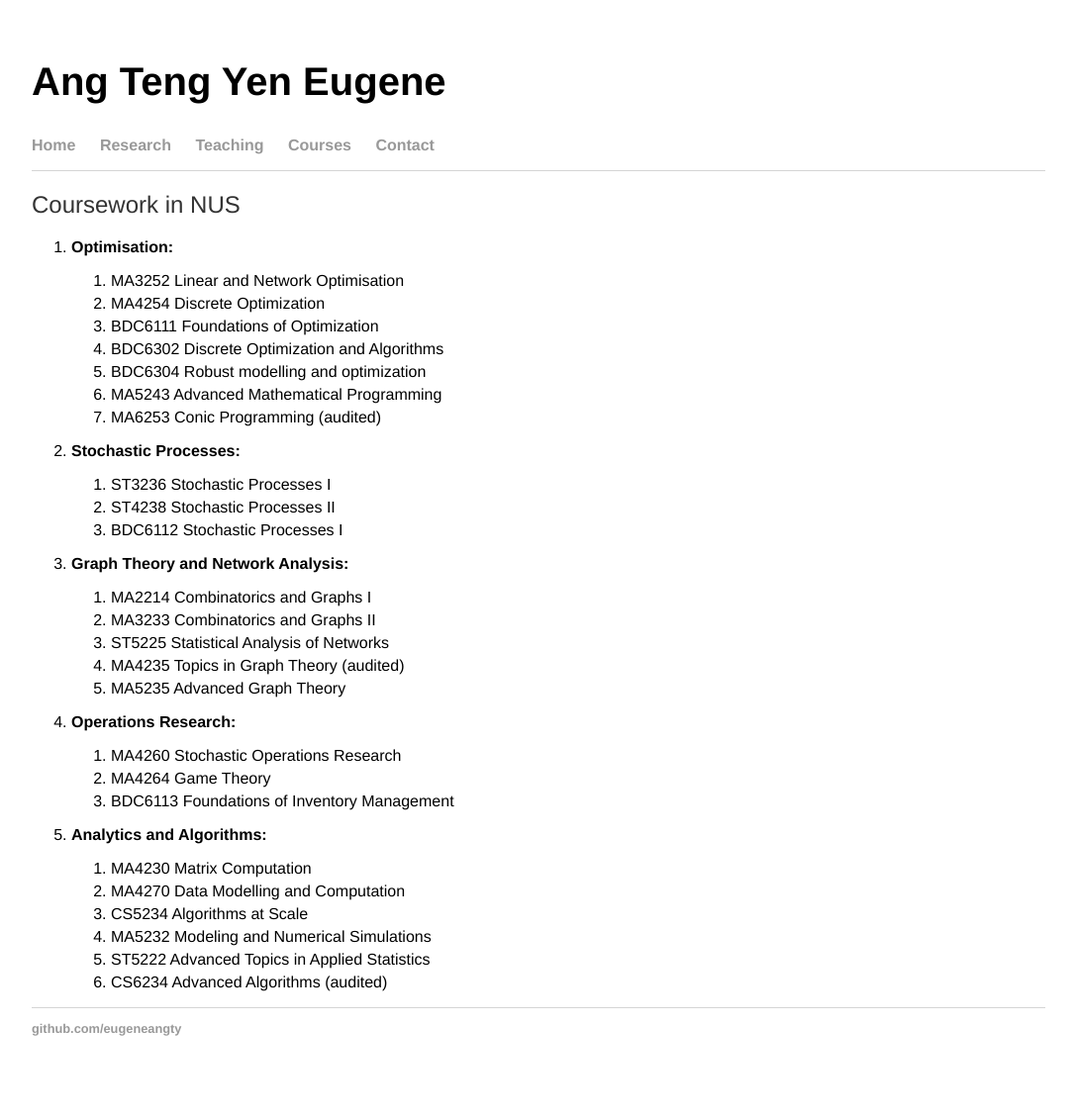
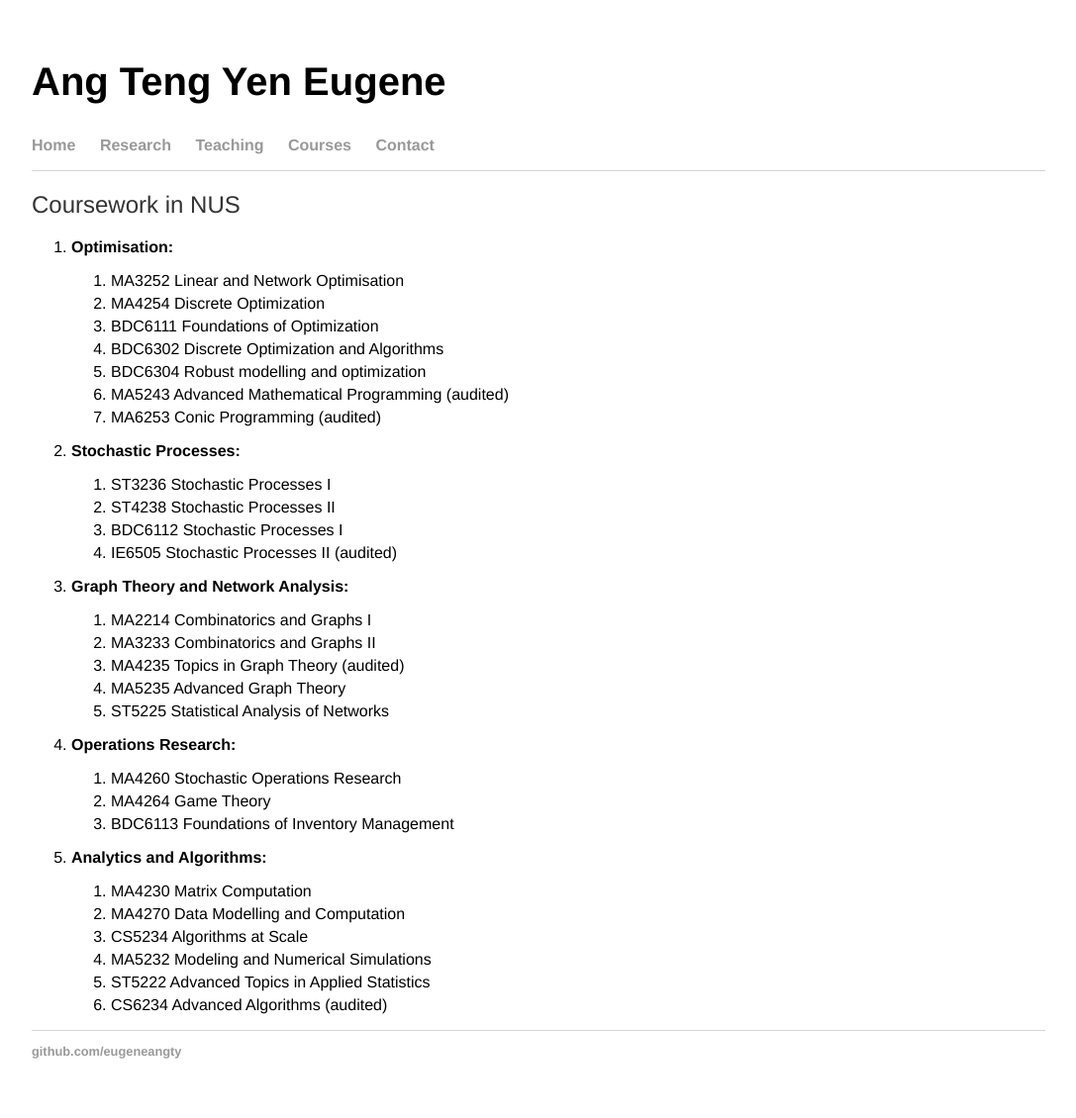
Before and after one commit to eugeneangty/eugeneangty.github.io, a Jekyll site: the page built from courses/index.html, in a window 1280 px wide. Shown: the whole page at 99% size, without its empty margins (96-1183 px from the left). Built offline with Jekyll 4.4.1, drawn with Linux system fonts in a browser that asks for light colours; before the commit the page ends 1107 px from its top, so only the background shows below that.

Commit message:
Update index.html

```diff
--- a/courses/index.html
+++ b/courses/index.html
@@ -14,7 +14,7 @@ title: Ang Teng Yen Eugene
 		<li> BDC6111 Foundations of Optimization </li>
 		<li> BDC6302 Discrete Optimization and Algorithms </li>
 		<li> BDC6304 Robust modelling and optimization </li>
-		<li> MA5243 Advanced Mathematical Programming </li>
+		<li> MA5243 Advanced Mathematical Programming (audited) </li>
 		<li> MA6253 Conic Programming (audited) </li>
 		</ol>
 		<p></p>
@@ -24,6 +24,7 @@ title: Ang Teng Yen Eugene
 		<li> ST3236 Stochastic Processes I </li>
 		<li> ST4238 Stochastic Processes II </li>
 		<li> BDC6112 Stochastic Processes I </li>
+		<li> IE6505 Stochastic Processes II (audited) </li>
 		</ol>
 		<p></p>
 	  <li><b>Graph Theory and Network Analysis: </b>
@@ -31,9 +32,9 @@ title: Ang Teng Yen Eugene
 		<ol>
 		<li> MA2214 Combinatorics and Graphs I </li>
 		<li> MA3233 Combinatorics and Graphs II </li>
-		<li> ST5225 Statistical Analysis of Networks </li>
 		<li> MA4235 Topics in Graph Theory (audited) </li>
 		<li> MA5235 Advanced Graph Theory </li>
+		<li> ST5225 Statistical Analysis of Networks </li>
 		</ol>
 		<p></p>
 	  <li><b>Operations Research: </b>
```
